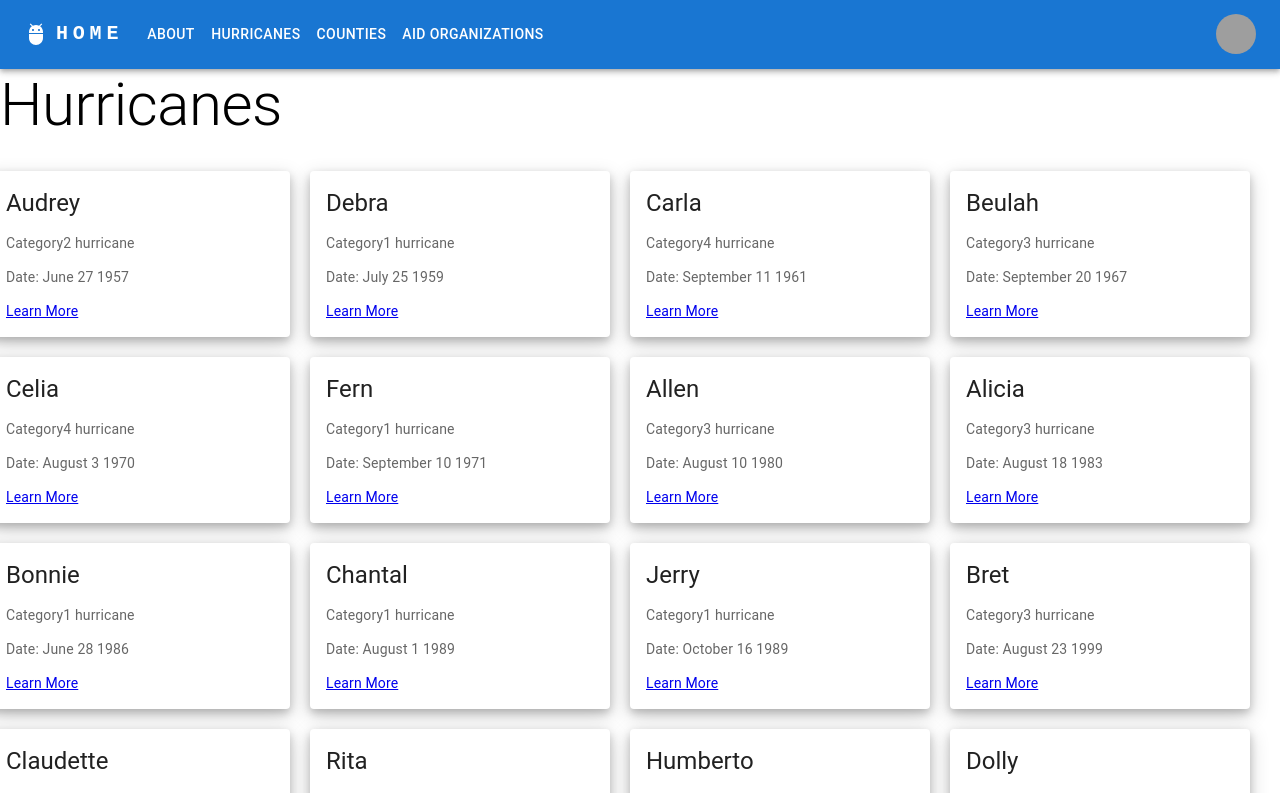
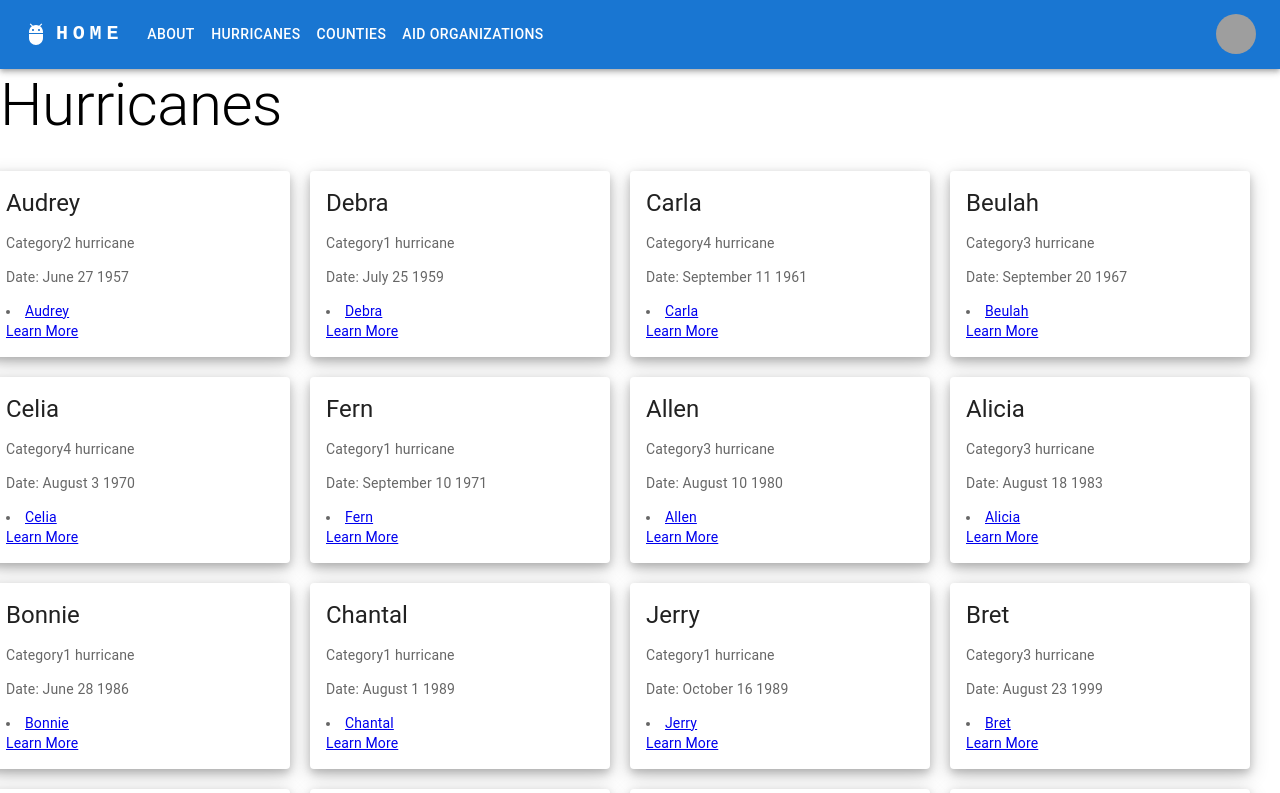
Before and after one commit to rohanchugh14/southwest-hurricane-aid, a React (Create React App) app: page /hurricanes in a window 1280 px wide. Shown: the top 793 px of the page. Built offline with nearby package versions, Linux system fonts and the light colour scheme; grey boxes are pictures that could not be loaded.

Commit message:
generate seperate links for each instance

```diff
--- a/src/App.tsx
+++ b/src/App.tsx
@@ -20,7 +20,7 @@ function App() {
         <Route path="/about" element = {<About />} />
         <Route path="/hurricanes" element = {<Hurricanes />} />
         <Route path="/counties" element = {<Counties />} />
-        <Route path="/hurricaneinstances" element = {<HurricaneInstances />} />
+        <Route path="hurricaneinstances/:instance" element = {<HurricaneInstances />} />
       </Routes>
     </BrowserRouter>
   );
--- a/src/HurricaneInstances/index.tsx
+++ b/src/HurricaneInstances/index.tsx
@@ -3,12 +3,15 @@ import HurricaneCard from "../components/HurricaneCard";
 import hurricaneData from "../Data/hurricane_data.json";
 import Grid from "@mui/material/Grid";
 import {Typography } from '@mui/material'
+import {BrowserRouter as Router, Route, Routes, Link,} from "react-router-dom";
+import { useParams } from "react-router-dom";
 
 const HurricaneInstances = () => {
+  const name = useParams();
   return (
     <>
         <Typography>
-            test name
+            name
         </Typography>
             <img src = "image link" alt = "no image avaliable" />
         <Typography>
--- a/src/components/HurricaneCard.tsx
+++ b/src/components/HurricaneCard.tsx
@@ -10,6 +10,7 @@ import Tooltip from "@mui/material/Tooltip";
 import Modal from "@mui/material/Modal";
 import Backdrop from "@mui/material/Backdrop";
 import Fade from "@mui/material/Fade";
+import {BrowserRouter as Router, Route, Routes, Link,} from "react-router-dom";
 
 interface HurricaneDataProps {
   // image: string;
@@ -47,6 +48,9 @@ export default function HurricaneCard(props: HurricaneDataProps) {
               <Typography variant="body2" color="textSecondary" component="p">
                 <p>{props.category}</p>
                 <p>Date: {props.date}</p>
+                <li key={props.name}>
+                  <Link to = {`HurricaneInstances/${props.name}`}>{props.name} </Link>
+                </li>
                 <a href = "/HurricaneInstances" className = "hurricane-button">Learn More </a>
               </Typography>
             </CardContent>
```
